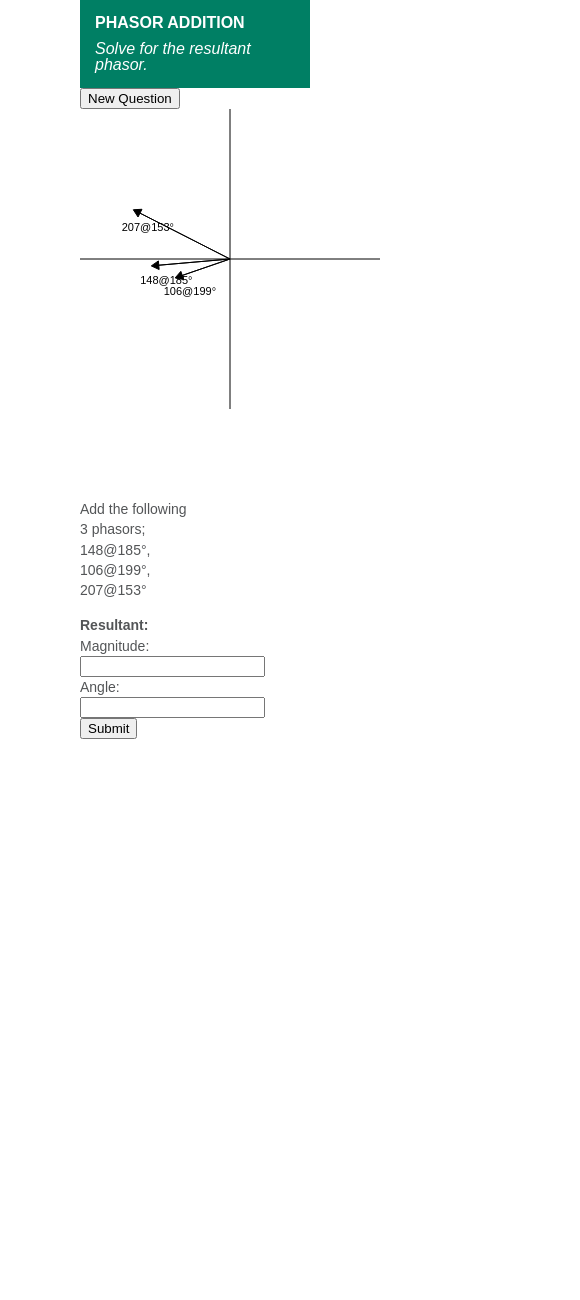
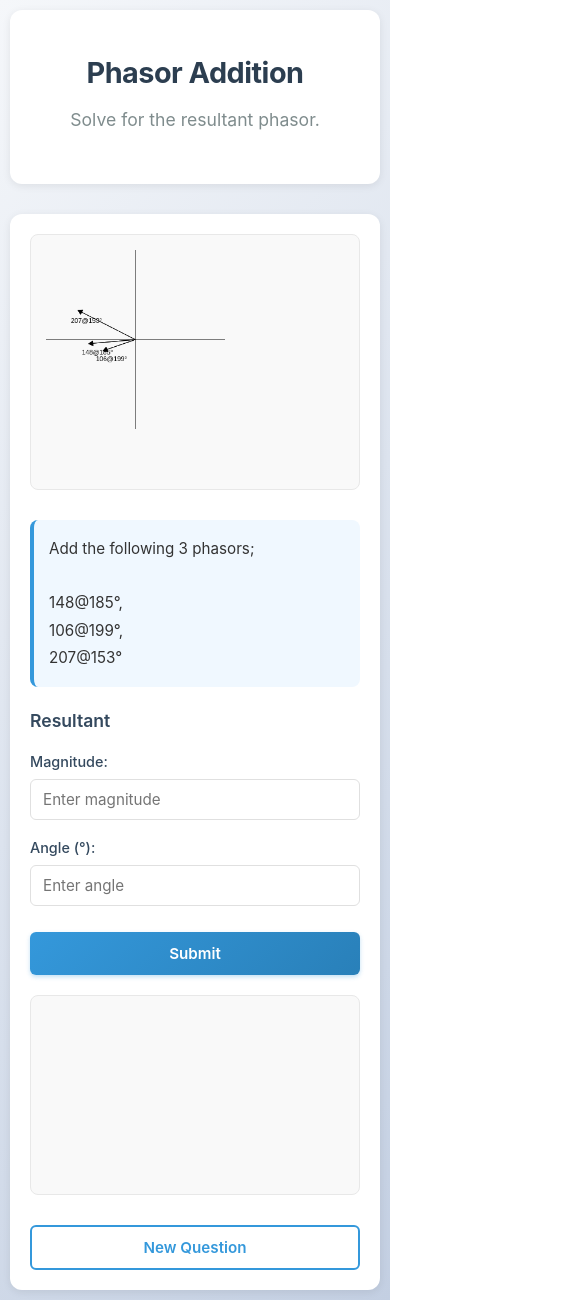
Before and after one commit to kathbris/Phasors, a plain HTML site: page index.html in a window 390 px wide. Shown: the whole page, 580 px wide, since content can reach past the window. Before the commit the page ends 844 px from the top, so only its background shows below. Drawn offline with Linux system fonts and the light colour scheme.

Commit message:
Updated visuals to more modern look

```diff
--- a/index.html
+++ b/index.html
@@ -1,32 +1,49 @@
-<html><head><meta http-equiv="Content-Type" content="text/html; charset=windows-1252">
+<!DOCTYPE html>
+<html lang="en">
+<head>
+    <meta charset="UTF-8">
+    <meta name="viewport" content="width=device-width, initial-scale=1.0">
     <title>Phasor Addition</title>
-    <!-- STYLESHEET LINKS START -->
     <link rel="stylesheet" media="screen" href="screen.css">
-    <!-- STYLESHEET LINKS START -->
-    </head><body id="mse">
+</head>
+<body>
+    <div class="container">
+        <header>
             <h1>Phasor Addition</h1>
-    <h2>Solve for the resultant phasor.</h2>
-    <button onClick="window.location.reload();">New Question</button>
-    <form name="testform" action="" method="GET">
-    <div>
-        <canvas id="myCanvas" height = 375 width = 500></canvas>
+            <p class="subtitle">Solve for the resultant phasor.</p>
+        </header>
+
+        <form name="testform" action="" method="GET" class="phasor-form">
+            <div class="canvas-wrapper">
+                <canvas id="myCanvas" height="375" width="500"></canvas>
             </div>
-    <div class="row">
-        <div class="column">
-    	    <p id="phasors"></p>
-            <p><b>Resultant:</b><br>
-            <label for="calculation">Magnitude:</label><br>
-            <input id="calculation" type="number" name="calculation" value="" input="checkx1"><br>
-            <label for="calculation2">Angle:</label><br>
-            <input id="calculation2" type="number" name="calculation2" value="" input="checkx2"><br>
-            <input id="button" type="button" name="button" value="Submit" onclick="testButton(this.form)"><br>
-            </p>
+
+            <div class="content-grid">
+                <div class="input-section">
+                    <div id="phasors" class="phasors-display"></div>
+
+                    <div class="form-group">
+                        <h3>Resultant</h3>
+                        <div class="input-wrapper">
+                            <label for="calculation">Magnitude:</label>
+                            <input id="calculation" type="number" name="calculation" value="" step="0.01" placeholder="Enter magnitude">
                         </div>
-        <div class="column">
-            <p id="bhelp"></p>
+                        <div class="input-wrapper">
+                            <label for="calculation2">Angle (°):</label>
+                            <input id="calculation2" type="number" name="calculation2" value="" step="0.01" placeholder="Enter angle">
+                        </div>
+                        <button id="button" type="button" name="button" class="btn-submit" onclick="testButton(this.form)">Submit</button>
                     </div>
                 </div>
+
+                <div class="result-section">
+                    <div id="bhelp" class="result-display"></div>
+                </div>
+            </div>
+
+            <button type="button" class="btn-new" onclick="window.location.reload();">New Question</button>
         </form>
+    </div>
 <script>
     function randomRangeWithIncrements(min, max, inc) {
         min = min || 0;
@@ -77,7 +94,7 @@
         var angle1 = randomRangeWithIncrements(0,359,1);
         drawPhasor(mag1,angle1,'black');
         hChart.push([mag1+"@"+angle1+"\u00B0",hvchart(mag1,angle1).a,hvchart(mag1,angle1).o]);
-        phValues.push(" "+mag1+"@"+angle1+"\u00B0");
+        phValues.push("</br>"+mag1+"@"+angle1+"\u00B0");
         var h = h+Number(mag1*Math.cos(toRadians(angle1)));
         var v = v+Number(mag1*Math.sin(toRadians(angle1)));
     }
@@ -147,12 +164,14 @@
         } else if (h>1 && v<1) {
             var angleAnswer = angleAnswer +360;
         }
-        if (withinRange(Number(magAnswer),magResponse) && withinRange(Number(angleAnswer),angleResponse)){
-            document.getElementById("bhelp").innerHTML ="<h3>Correct</h3>"
+
+        var resultContainer = document.getElementById("bhelp");
+        var isCorrect = withinRange(Number(magAnswer),magResponse) && withinRange(Number(angleAnswer),angleResponse);
+
+        if (isCorrect){
+            resultContainer.innerHTML = "<h3 class='feedback-correct'>✓ Correct</h3>";
             drawPhasor(Number(form.calculation.value),Number(form.calculation2.value),'#00FF00');
         } else {
-            document.getElementById("bhelp").innerHTML ="<h3>Incorrect</h3>"
-
             hChart.push(["<b>"+Math.round(magAnswer*100)/100+"@"+Math.round(angleAnswer*100)/100+"\u00B0 </b>","<b>"+Math.round(h*100)/100+"</b>","<b>"+Math.round(v*100)/100+"</b>"])
             var table = document.createElement('table');
 
@@ -182,8 +201,8 @@
                     table.appendChild(tr);
                 }
 
-            // append Table
-            document.body.appendChild(table);
+            resultContainer.innerHTML = "<h3 class='feedback-incorrect'>✗ Incorrect</h3>";
+            resultContainer.appendChild(table);
         }
     }
 
--- a/screen.css
+++ b/screen.css
@@ -1,189 +1,282 @@
-/*RESET*/
-html, body, h1, h2, h3, h4, h5, h6, img, p, ul, ol, li, a, figure, figcaption, table {
-	margin: 0;
-	padding: 0;
-	border: 0;
-	outline: 0;
-	font-weight: normal;
-	font-style: inherit;
-	font-size: 100%;
-	font-family: inherit;
-	color: inherit;
-	vertical-align: baseline;
-	line-height: 0;
+* {
+  margin: 0;
+  padding: 0;
+  box-sizing: border-box;
 }
-/*SCHOOL COLOURS*/
-body#bus h1, body#bus h2 {
-	background-color: #c59217;
+
+body {
+  font-family: -apple-system, BlinkMacSystemFont, 'Segoe UI', 'Roboto', 'Oxygen', 'Ubuntu', 'Cantarell', sans-serif;
+  background: linear-gradient(135deg, #f5f7fa 0%, #c3cfe2 100%);
+  color: #333;
+  line-height: 1.6;
+  min-height: 100vh;
+  padding: 20px;
 }
-body#bus h3, body#bus a {
-	color: #c59217;
+
+.container {
+  max-width: 1000px;
+  margin: 0 auto;
 }
-body#cons h1, body#cons h2 {
-	background-color: #4b92db;
+
+header {
+  background: white;
+  padding: 40px 30px;
+  border-radius: 12px;
+  box-shadow: 0 2px 8px rgba(0, 0, 0, 0.08);
+  margin-bottom: 30px;
+  text-align: center;
 }
-body#cons h3, body#cons a {
-	color: #4b92db;
+
+h1 {
+  font-size: 2.5rem;
+  color: #2c3e50;
+  margin-bottom: 10px;
+  font-weight: 700;
+  letter-spacing: -0.5px;
 }
-body#mse h1, body#mse h2 {
-	background-color: #007f64;
+
+.subtitle {
+  font-size: 1.1rem;
+  color: #7f8c8d;
+  font-weight: 400;
 }
-body#mse h3, body#mse a {
-	color: #007f64;
+
+h2 {
+  font-size: 1.5rem;
+  color: #2c3e50;
+  margin: 20px 0 15px 0;
+  font-weight: 600;
 }
-body#hps h1, body#hps h2 {
-	background-color: #006890;
+
+h3 {
+  font-size: 1.1rem;
+  color: #34495e;
+  margin: 0 0 15px 0;
+  font-weight: 600;
 }
-body#hps h3, body#hps a {
-	color: #006890;
+
+p, li {
+  font-size: 0.95rem;
+  color: #555;
+  margin: 10px 0;
 }
-body#ict h1, body#ict h2 {
-	background-color: #007698;
+
+a {
+  color: #3498db;
+  text-decoration: none;
+  font-weight: 500;
+  transition: color 0.3s ease;
 }
-body#ict h3, body#ict a {
-	color: #007698;
+
+a:hover {
+  color: #2980b9;
 }
-body#ma h1, body#ma h2 {
-	background-color: #aa272f;
+
+label {
+  display: block;
+  font-size: 0.9rem;
+  font-weight: 500;
+  color: #34495e;
+  margin-bottom: 6px;
 }
-body#ma h3, body#ma a {
-	color: #aa272f;
+
+input[type="number"] {
+  width: 100%;
+  padding: 10px 12px;
+  border: 1.5px solid #e0e0e0;
+  border-radius: 6px;
+  font-size: 0.95rem;
+  transition: border-color 0.3s ease, box-shadow 0.3s ease;
+  font-family: inherit;
 }
-body#trans h1, body#trans h2 {
-	background-color: #44697d;
+
+input[type="number"]:focus {
+  outline: none;
+  border-color: #3498db;
+  box-shadow: 0 0 0 3px rgba(52, 152, 219, 0.1);
 }
-body#trans h3, body#trans a {
-	color: #44697d;
+
+.phasor-form {
+  background: white;
+  padding: 30px;
+  border-radius: 12px;
+  box-shadow: 0 2px 8px rgba(0, 0, 0, 0.08);
 }
-body#ht h1, body#ht h2 {
-	background-color: #d52b1e;
+
+.canvas-wrapper {
+  display: flex;
+  justify-content: center;
+  margin-bottom: 30px;
+  background: #f9f9f9;
+  border-radius: 8px;
+  padding: 15px;
+  border: 1px solid #e8e8e8;
 }
-body#ht h3, body#ht a {
-	color: #d52b1e;
+
+canvas {
+  border-radius: 6px;
 }
-body#cals h1, body#cals h2 {
-	background-color: #e9994a;
+
+.content-grid {
+  display: grid;
+  grid-template-columns: 1fr 1fr;
+  gap: 30px;
+  margin-bottom: 30px;
 }
-body#cals h3, body#cals a {
-	color: #e9994a;
+
+.input-section,
+.result-section {
+  display: flex;
+  flex-direction: column;
 }
-body#ct h1, body#ct h2 {
-	background-color: #8c8b8a
+
+.phasors-display {
+  background: #f0f8ff;
+  padding: 15px;
+  border-radius: 8px;
+  border-left: 4px solid #3498db;
+  margin-bottom: 20px;
+  line-height: 1.8;
+  font-size: 0.95rem;
 }
-body#ct h3, body#ct a {
-	color: #444;
+
+.form-group {
+  flex: 1;
 }
-/*GENERAL*/
-body, h1, h2, table {
-	box-sizing: border-box;
-	-moz-box-sizing: border-box; /* Firefox */
-	-webkit-box-sizing: border-box; /* Safari */
+
+.input-wrapper {
+  margin-bottom: 16px;
 }
-body {
-	font-family: Arial, Helvetica, sans-serif;
-	width: 100%;
-	margin: 0 auto;
-	padding: 0 80px 20px 80px;
+
+.result-display {
+  background: #f9f9f9;
+  padding: 20px;
+  border-radius: 8px;
+  border: 1px solid #e8e8e8;
+  min-height: 200px;
+  display: flex;
+  flex-direction: column;
+  align-items: center;
+  justify-content: flex-start;
 }
-h1, h2, h3, h4, h5, h6, figcaption {
-	line-height: 1;
+
+.result-display h3 {
+  font-size: 1.3rem;
+  margin: 0 0 15px 0;
+  font-weight: 600;
+  width: 100%;
 }
-h1, h3, h4, h5, h6, thead {
-	font-weight: bold;
+
+.feedback-correct {
+  color: #27ae60;
+  text-align: center;
 }
-h1, h2 {
-	width: 100%;
-	font-size: 16px;
-	color: #fff;
+
+.feedback-incorrect {
+  color: #e74c3c;
+  text-align: center;
 }
-h1 {
-	padding: 15px 15px 10px 15px;
-	text-transform: uppercase;
+
+.result-display table {
+  width: 100%;
+  margin-top: 15px;
 }
-h2 {
-	padding: 0px 15px 15px 15px;
-	font-style: italic;
+
+button {
+  padding: 11px 24px;
+  border: none;
+  border-radius: 6px;
+  font-size: 0.95rem;
+  font-weight: 600;
+  cursor: pointer;
+  transition: all 0.3s ease;
+  font-family: inherit;
 }
-h3, h4, h5, h6, p, a, li, figcaption, table {
-	font-size: 14px;
+
+.btn-submit {
+  background: linear-gradient(135deg, #3498db 0%, #2980b9 100%);
+  color: white;
+  width: 100%;
+  padding: 12px 24px;
+  margin-top: 10px;
+  box-shadow: 0 2px 4px rgba(52, 152, 219, 0.3);
 }
-h3, h4, h5, p, li, figcaption, table {
-	color: #535557;
+
+.btn-submit:hover {
+  transform: translateY(-2px);
+  box-shadow: 0 4px 8px rgba(52, 152, 219, 0.4);
 }
-h3 {
-	text-transform: uppercase;
+
+.btn-submit:active {
+  transform: translateY(0);
 }
-h3 {
-	width: 100%;
-	margin-top: 40px;
-	border-bottom: 2px solid;
+
+.btn-new {
+  background: white;
+  color: #3498db;
+  border: 2px solid #3498db;
+  width: 100%;
+  display: block;
+  margin-top: 20px;
 }
-h6 {
-	color: #aaabab;
+
+.btn-new:hover {
+  background: #3498db;
+  color: white;
+  box-shadow: 0 2px 4px rgba(52, 152, 219, 0.2);
 }
-h4, h5, h6, p, ul, ol, img {
-	margin-top: 15px;
+
+table {
+  width: 100%;
+  border-collapse: collapse;
+  margin-top: 20px;
+  background: white;
+  border-radius: 6px;
+  overflow: hidden;
+  box-shadow: 0 1px 3px rgba(0, 0, 0, 0.1);
 }
-ul ul, ul ol, ol ul, ol ol {
-	margin-top: 0 !important;
+
+th,
+td {
+  padding: 12px 15px;
+  text-align: left;
+  border-bottom: 1px solid #ecf0f1;
 }
-p, a, li, table {
-	line-height: 145%;
+
+th {
+  background: #ecf0f1;
+  font-weight: 600;
+  color: #2c3e50;
 }
-p#em {
-	line-height: 100%;
-	font-style:italic;
-	font-weight:bold;
+
+tr:last-child td {
+  border-bottom: none;
 }
-li {
-	margin-left: 40px;
+
+tr:hover {
+  background: #f9f9f9;
 }
-ul li {
-	list-style-type: square;
+
+@media (max-width: 768px) {
+  .content-grid {
+    grid-template-columns: 1fr;
+    gap: 20px;
+  }
+
+  h1 {
+    font-size: 1.8rem;
+  }
+
+  body {
+    padding: 10px;
+  }
+
+  .phasor-form {
+    padding: 20px;
+  }
+
+  canvas {
+    width: 100% !important;
+    height: auto !important;
+  }
 }
-a {
-	font-weight: bold;
-}
-a:hover {
-	color: #aaabab !important;
-}
-/*IMAGES*/
-img, figcaption {
-	display: block;
-}
-img.large {
-	width: 100%;
-	height: 100%;
-}
-img.small {
-	width: 50%;
-	height: 100%;
-}
-figcaption {
-	margin-top: 5px;
-	font-weight: bold;
-}
-/*TABLE SPECIFIC*/
-table {
-	margin-top: 15px;
-	border-collapse: collapse;
-}
-table, th, td {
-	border: 1px solid #aaabab;
-}
-th, td {
-	padding: 5px;
-}
-/*FOOTER*/
-p#footer {
-	width: 100%;
-	margin: 45px 0 0 0;
-	padding-top: 15px;
-	border-top: 1px solid;
-	text-align: center;
-	color: #aaabab;
-}
-.column {
-    float: left;
-    width: 50%;
-    }
```
Lines whose indentation alone changed are shown as unchanged.
